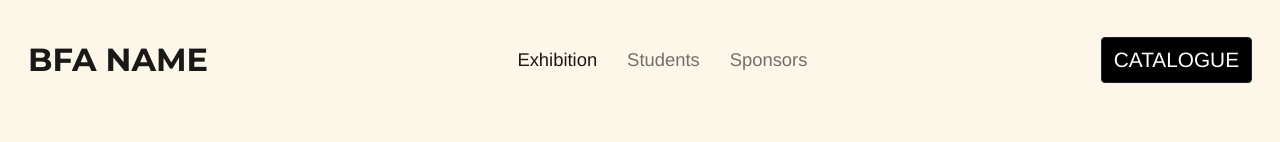
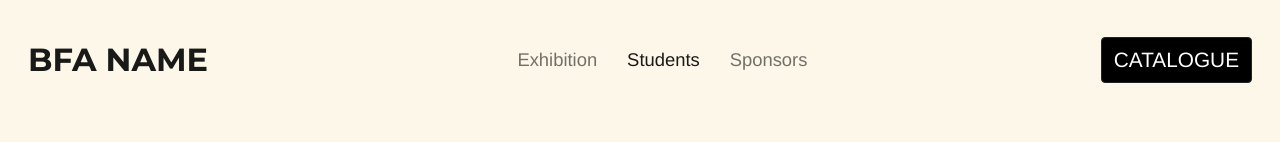
Before and after one commit to alessiacacciatore/Website-Design-Assignment, a plain HTML site: page alessia_student.html in a window 1280 px wide. Shown: the top 142 px of the page. Drawn offline with nearby package versions, Linux system fonts and the light colour scheme.

Commit message:
change in active

```diff
--- a/alessia_student.html
+++ b/alessia_student.html
@@ -36,10 +36,10 @@
                 <div class="collapse navbar-collapse mr-auto" id="navbarText">
                     <ul class="navbar-nav">
                         <li class="nav-item">
-                            <a class="nav-link active" aria-current="page" href="Exhibition.html">Exhibition</a>
+                            <a class="nav-link" aria-current="page" href="Exhibition.html">Exhibition</a>
                         </li>
                         <li class="nav-item">
-                            <a class="nav-link" href="Students.html">Students</a>
+                            <a class="nav-link active" href="Students.html">Students</a>
                         </li>
                         <li class="nav-item">
                             <a class="nav-link" href="Sponsors.html">Sponsors</a>
```
Also changed, not shown: amyaq_student.html (+2 -2 lines), amygrech_student.html (+2 -2 lines).
